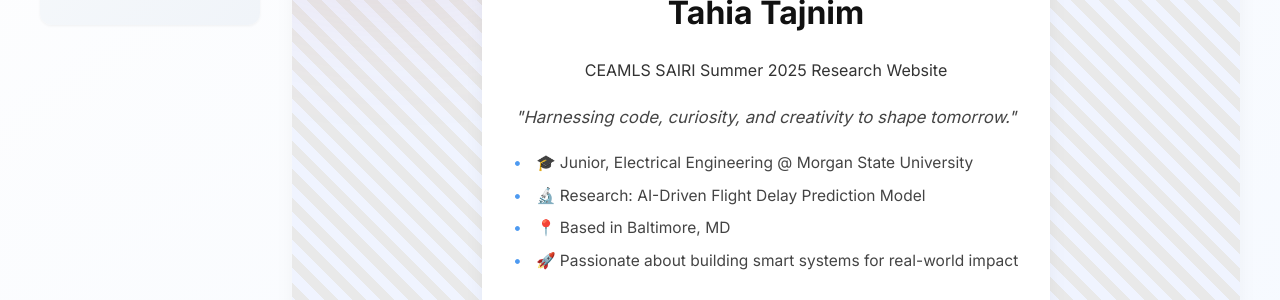
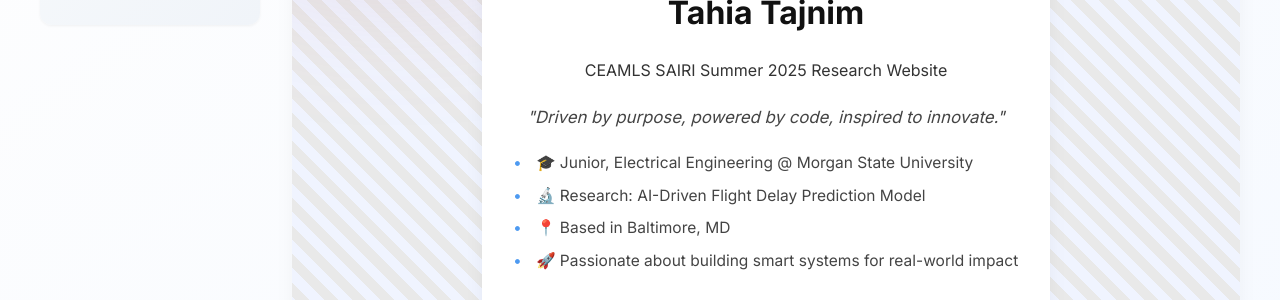
Before and after one commit to Tataj1/Tataj1.github.io, a Jekyll site: the page built from index.md, in a window 1280 px wide. Shown: the part 310-610 px from the top of the page. Built offline with Jekyll 4.4.1, drawn with Linux system fonts in a browser that asks for light colours.

Commit message:
Update index.md

```diff
--- a/index.md
+++ b/index.md
@@ -3,7 +3,7 @@ layout: home
 title: Tahia Tajnim
 description: CEAMLS SAIRI Summer 2025 Research Website
 
-motto: "Harnessing code, curiosity, and creativity to shape tomorrow."
+motto: "Driven by purpose, powered by code, inspired to innovate."
 
 quick_facts:
   - "🎓 Junior, Electrical Engineering @ Morgan State University"
```
